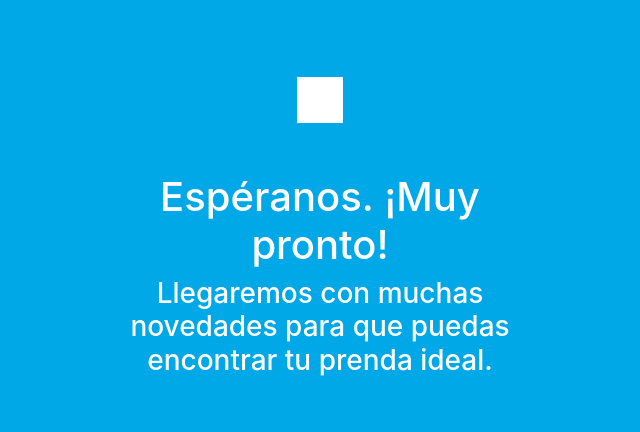
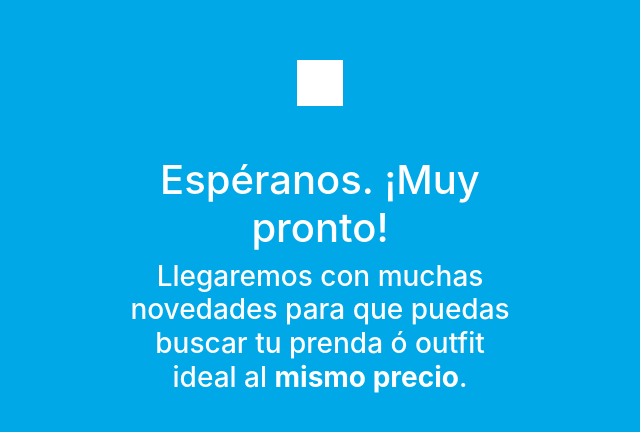
Before and after one commit to Tavet/mismoprecio, a Next.js app in the folder frontend/: page / in a window 1280 px wide. Shown: the part 194-626 px from the top of the page, without its empty margins (320-960 px from the left). Built offline with nearby package versions, Linux system fonts and the light colour scheme; grey boxes are pictures that could not be loaded.

Commit message:
Update index.tsx

```diff
--- a/frontend/src/pages/index.tsx
+++ b/frontend/src/pages/index.tsx
@@ -10,7 +10,7 @@ const IndexPage = () => (
       <h1>
         Espéranos. ¡Muy pronto!
     </h1>
-      <h3>Llegaremos con muchas novedades para que puedas encontrar tu prenda ideal.</h3>
+      <h3>Llegaremos con muchas novedades para que puedas buscar tu prenda ó outfit ideal al <strong>mismo precio</strong>.</h3>
     </div>
   </div>
 )
```
